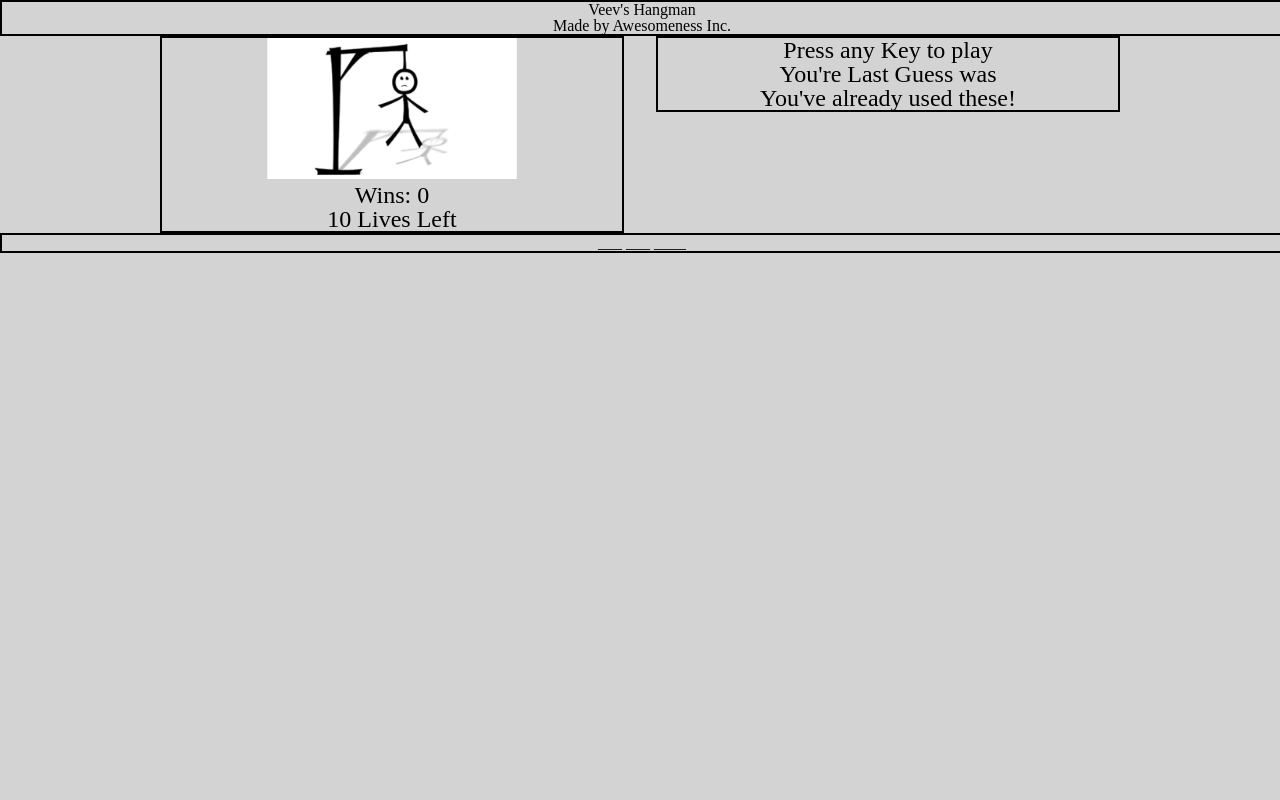
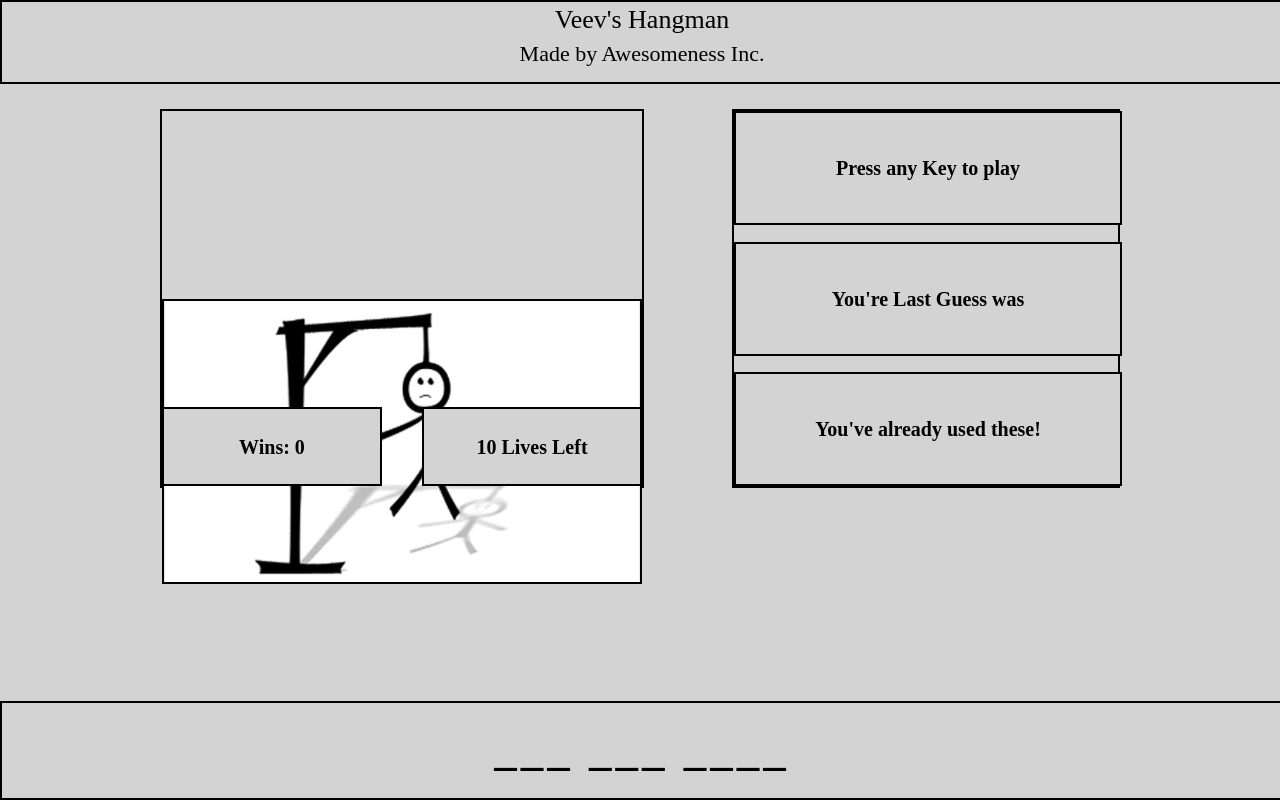
Before and after one commit to contygm/week-3-game, a PHP site: page / in a window 1280 px wide. Run offline with PHP 8.4, Linux system fonts and the light colour scheme.

Commit message:
basic outline

```diff
--- a/assets/css/style.css
+++ b/assets/css/style.css
@@ -5,48 +5,132 @@
 	background-color: lightgrey;
 }
 
-header {
-	width: 100%;
-	border: 2px solid black;
-	text-align: center;
-}
+#first{
 
-#wrapper {
 	width: 100%;
 	max-width: 960px;
-	margin: auto;
+	margin: 0 auto;
+}
+.container-fluid {
 	text-align: center;
 	font-size: 24px;
 }
 
+
+header {
+	border: 2px solid black;
+	text-align: center;
+	width: 100%;
+	height: 80px;
+	margin-bottom: 25px;
+}
+
+h1, h2 {
+	padding-top: 5px;
+	padding-bottom: 5px;
+}
+
+h1{
+	font-size: 26px;
+}
+
+h2 {
+	font-size: 22px;
+}
+
+p   {
+  position: relative;
+  top: 50%;
+  transform: translateY(-50%);
+  font-size: 20px;
+  font-weight: bold;
+ }
+
 #gallows {
+	border: 2px solid black;
+	width: 50%;
+	align-content: center;
+	height: 375px;
+	display: inline-block;
 	float: left;
+	position: relative;
+}
+
+#status {
+	display: block;
+	align-content: center;
+	height: 75%;
+	position: absolute;
 	border: 2px solid black;
-	margin: auto;
-	width: 100%;
-	max-width: 460px;
 }
 
 img {
-	width: 250px;
+	width: 100%;
+	height: 100%;
+}
+
+#winsDiv, #livesDiv {
+	display: inline-block;
+	border: 2px solid black;
+	width: 45%;
+	height: 20%;
+	text-align: center;
+	position: absolute;
+
+}
+
+#winsDiv {
+	float: left;
+	bottom: 0;
+
+}
+
+#livesDiv {
+	float: right;
+	right: 0;
+	bottom: 0;
 }
 
 #guessBox {
+	border: 2px solid black;
+	width: 40%;
+	height: 375px;
+	display: inline-block;
 	float: right;
-	border: 2px solid black;
-	margin: auto;
-	width: 100%;
-	max-width: 460px;
+	position: relative;
 }
 
-#word {
+
+#directionsDiv, #lastGuessDiv, #pastGuessDiv {
+	width: 100%;
+	border: 2px solid black;
+	text-align: center;
+	height: 110px;
+	position: absolute;
+}
+
+#directionsDiv {
+	top: 0;
+}
+
+#lastGuessDiv{
+	top: 35%;
+}
+
+#pastGuessDiv {
+	bottom: 0;
+}
+
+
+footer {
+	position: fixed;
+	bottom: 0;
+	width: 100%;
 	clear: both;
-	width: 100%;
 	text-align: center;
 	border: 2px solid black;
-}
-
-#word p {
 	font-size: 45px;
 	font-weight: bold;
+	letter-spacing: 4px;
+	padding: 25px 0 25px 0;
 }
--- a/assets/javascript/game.js
+++ b/assets/javascript/game.js
@@ -63,11 +63,7 @@ function resetWord (){
 function checkGuess(letter) {
 	var correct = 0;
 	for (var n = 0; n < theWord.length; n++) {
-
 		if (letter == theWord[n].toLowerCase()){
-			console.log(spaceHolder[n]);
-			console.log(theWord[n]);
-			console.log(spaceHolder);
 			spaceHolder = spaceHolder.substr(0, n) + theWord[n] + spaceHolder.substr(n+1);
 			correct++;
 		}
@@ -141,5 +137,4 @@ document.onkeyup = function(event) {
 		updateLives();
 	}
 
-
 }
--- a/index.html
+++ b/index.html
@@ -6,60 +6,60 @@
 	<link type = "text/css" rel = "stylesheet" href= "assets/css/style.css"/>
 	<script type="text/javascript" src = "assets/javascript/game.js"></script>
 
+
 </head>
 <body>
 		<header>
 			<h1>Veev's Hangman</h1>
-		<p>Made by Awesomeness Inc.</p>
+			<h2>Made by Awesomeness Inc.</h2>
 		</header>
 
-	<div id = "wrapper">
+		<div id= "first">
 			<section id= "gallows">
 
 				<div id="status">
 					<!-- Image -->
 					<img src="assets/images/hangman.jpg">
-
+					<!-- http://www.playhangman.com/images/hang_1.gif -->
+					<!-- lightsaber gif for dead, fade in gallows for extra life, 7 pics -->
 				</div>
 
-			<div id = "wins">
+				<div id = "winsDiv">
 				<!-- # of wins -->
-				<p>Wins: 0</p>
-
+					<p id = "wins">Wins: 0</p>
 				</div>
 
-			<div id = "lives">
+				<div id = "livesDiv">
 				<!-- Guesses Remaining -->
-				<p>10 Lives Left</p>
+					<p id = "lives">10 Lives Left</p>
 				</div>
-
 			</section>
 
 
 			<section id= "guessBox">
-			<div id = "directions">
+
+				<div id="directionsDiv">
 
 				<!-- Directions/Error Message -->
-				<p>Press any Key to play</p>
+					<p id = "directions">Press any Key to play</p>
 				</div>
 
-			<div id = "lastGuess">
+				<div id= "lastGuessDiv">
 				<!-- Last Guess -->
-				<p>You're Last Guess was</p>
+					<p id = "lastGuess">You're Last Guess was</p>
 				</div>
 
-			<div id = "pastGuess">
+				<div id="pastGuessDiv">
 				<!-- Letters Guessed -->
-				<p>You've already used these!</p>
+					<p id = "pastGuess">You've already used these!</p>
 				</div>
-
 			</section>
 		</div>
 
-	<div id= "word">
+		<footer id= "word">
 		<!-- Current Word (blanks & such)-->
 
+		</footer>
 	</div>
-
 </body>
 </html>
```
Lines whose indentation alone changed are shown as unchanged.
